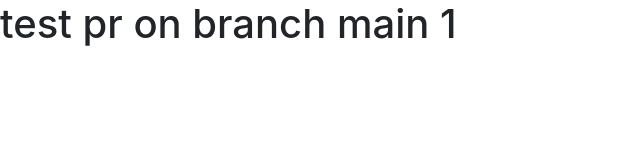
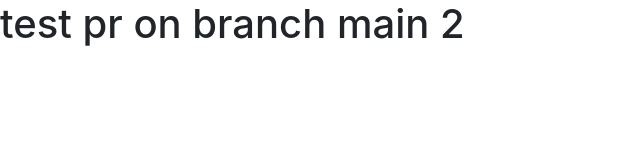
Before and after one commit to HamzaKarfa/api-platform-devops-vercel, a Next.js app in the folder pwa/: page / in a window 1280 px wide. Shown: the top 160 px of the page, without its empty margins (0-640 px from the left). Built offline with nearby package versions, Linux system fonts and the light colour scheme.

Commit message:
add script bash for pull auto on server

```diff
--- a/pwa/pages/index.js
+++ b/pwa/pages/index.js
@@ -4,7 +4,7 @@ export default function App() {
   return (
     <div>
       <Link href="/">
-      	<h1>test pr on branch main 1</h1>
+      	<h1>test pr on branch main 2</h1>
       </Link>
     </div>
   )
```
